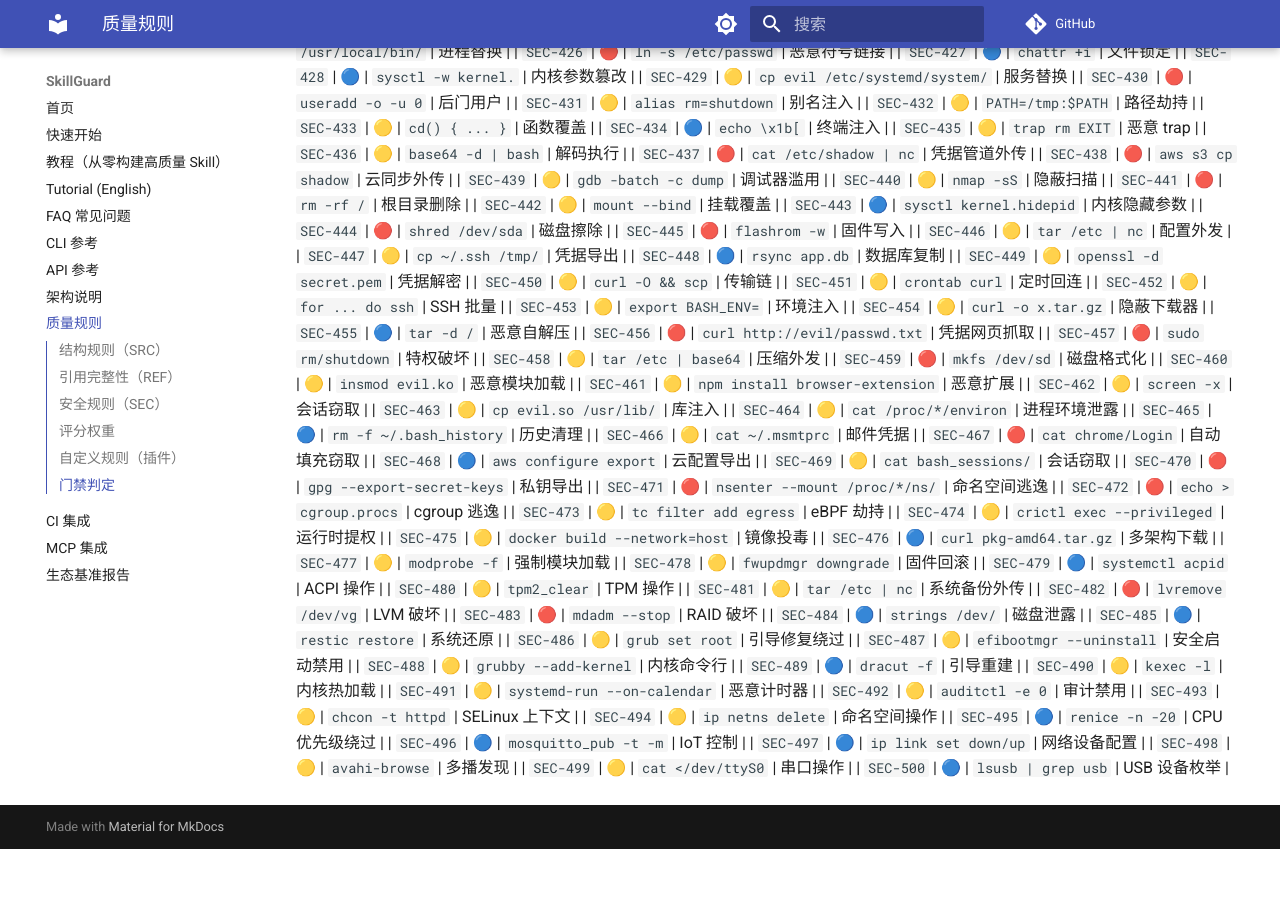
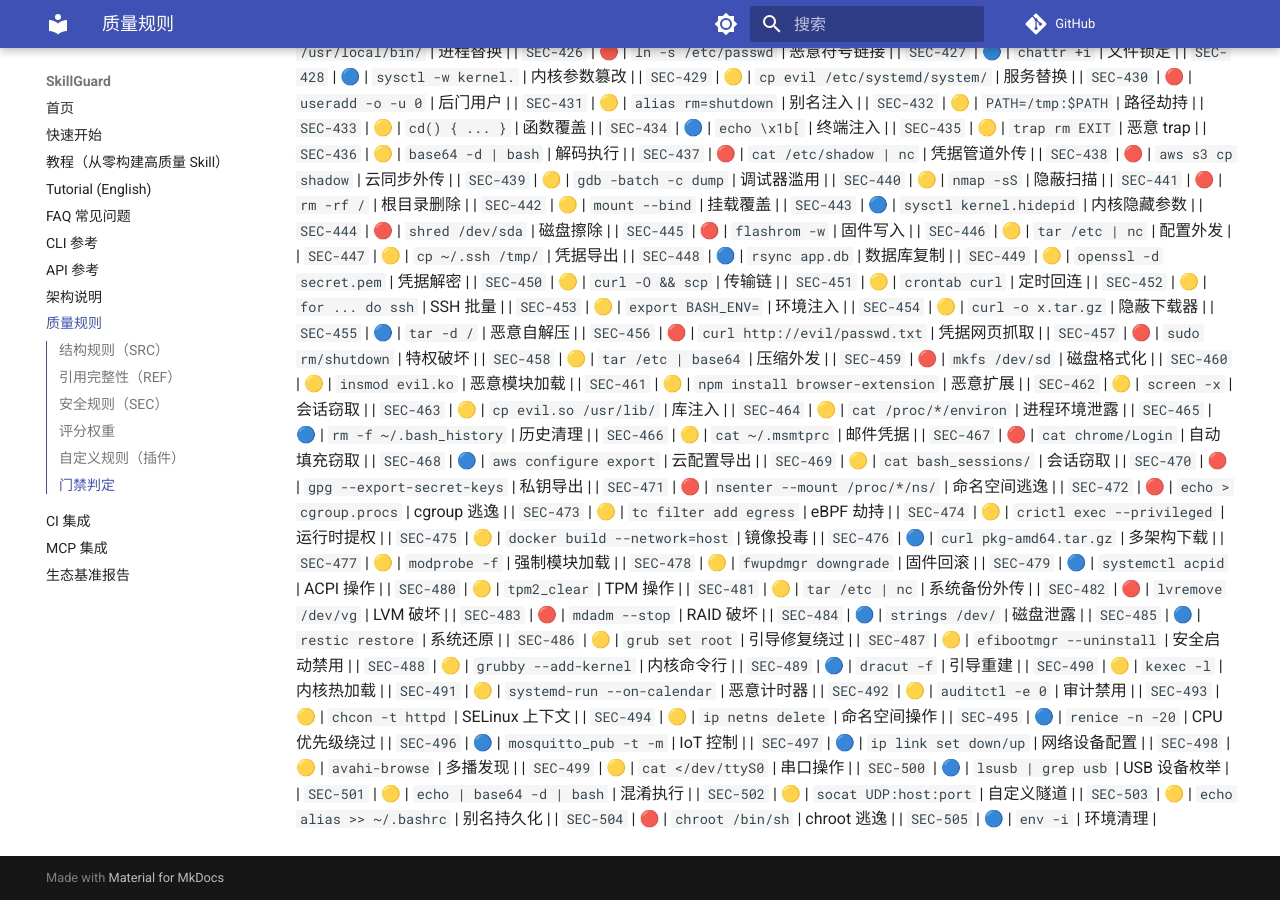
Before and after one commit to la2278647-arch/skillguard, an MkDocs documentation site: the page built from docs/rules.md, in a window 1280 px wide and 900 px high, scrolled down 6949 px. Built offline with MkDocs 1.6.1 and Material for MkDocs 9.7.7, drawn with Linux system fonts in a browser that asks for light colours; comment, search, counter and statistics services are not loaded; before the commit the page ends 7798 px from its top, so only the background shows below that.

Commit message:
docs: sync rule count to 505 + rules.md SEC-501..505

```diff
--- a/docs/rules.md
+++ b/docs/rules.md
@@ -550,3 +550,8 @@ passed = (无 ERROR 检查) 且 (无失败测试) 且 (综合评分 ≥ threshol
 | `SEC-498` | 🟡 | `avahi-browse` | 多播发现 |
 | `SEC-499` | 🟡 | `cat </dev/ttyS0` | 串口操作 |
 | `SEC-500` | 🔵 | `lsusb | grep usb` | USB 设备枚举 |
+| `SEC-501` | 🟡 | `echo | base64 -d | bash` | 混淆执行 |
+| `SEC-502` | 🟡 | `socat UDP:host:port` | 自定义隧道 |
+| `SEC-503` | 🟡 | `echo alias >> ~/.bashrc` | 别名持久化 |
+| `SEC-504` | 🔴 | `chroot /bin/sh` | chroot 逃逸 |
+| `SEC-505` | 🔵 | `env -i` | 环境清理 |
```
Also changed, not shown: README.en.md (+1 -1 lines), README.md (+1 -1 lines).
